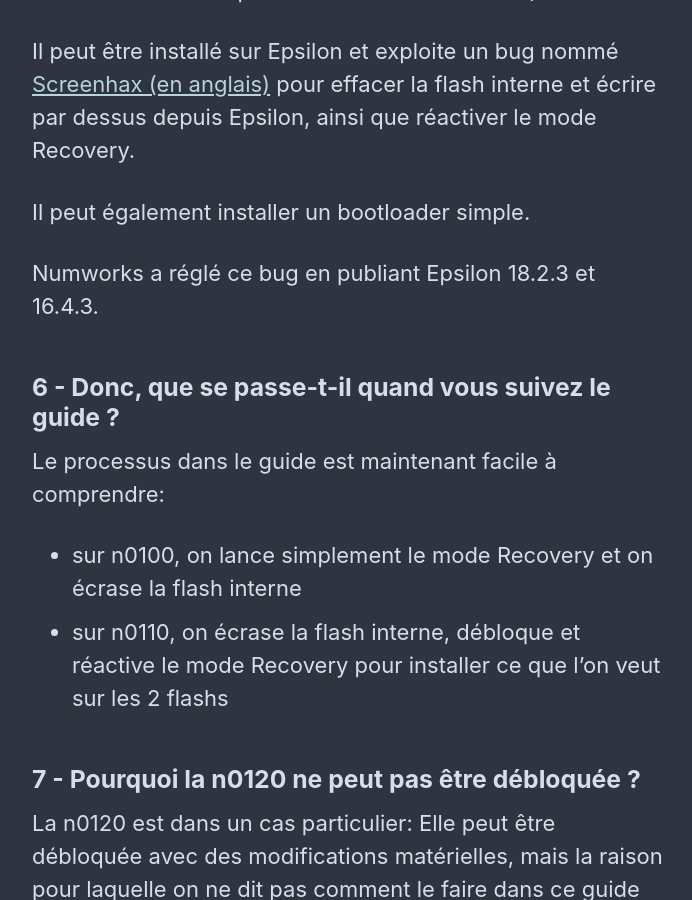
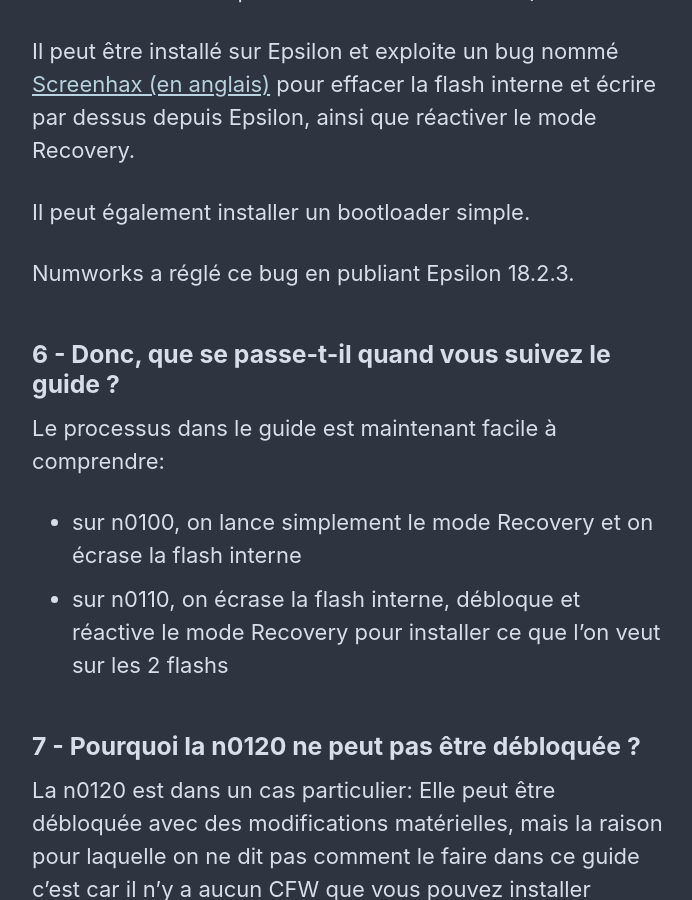
Before and after one commit to Omega-Numworks/Omega-Guide, a Jekyll site: the page built from _pages/fr_FR/how-does-it-work.md, in a window 1280 px wide and 900 px high, scrolled down 4082 px. Shown: the whole window, without its empty margins (290-982 px from the left). Built offline with Jekyll 4.4.1, drawn with Linux system fonts in a browser that asks for light colours; comment, search, counter and statistics services are not loaded.

Commit message:
Fix smol error
- Remove the 16.4.3 mention at line 69

```diff
--- a/_pages/fr_FR/how-does-it-work.md
+++ b/_pages/fr_FR/how-does-it-work.md
@@ -66,7 +66,7 @@
 
 Il peut également installer un bootloader simple.
 
-Numworks a réglé ce bug en publiant Epsilon 18.2.3 et 16.4.3.
+Numworks a réglé ce bug en publiant Epsilon 18.2.3.
 
 ### 6 - Donc, que se passe-t-il quand vous suivez le guide ?
 
```
